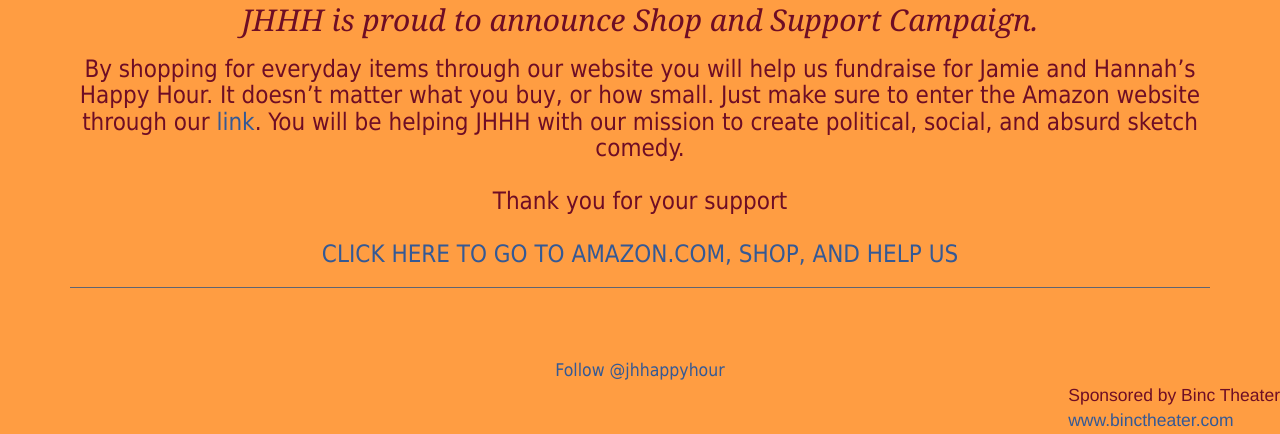
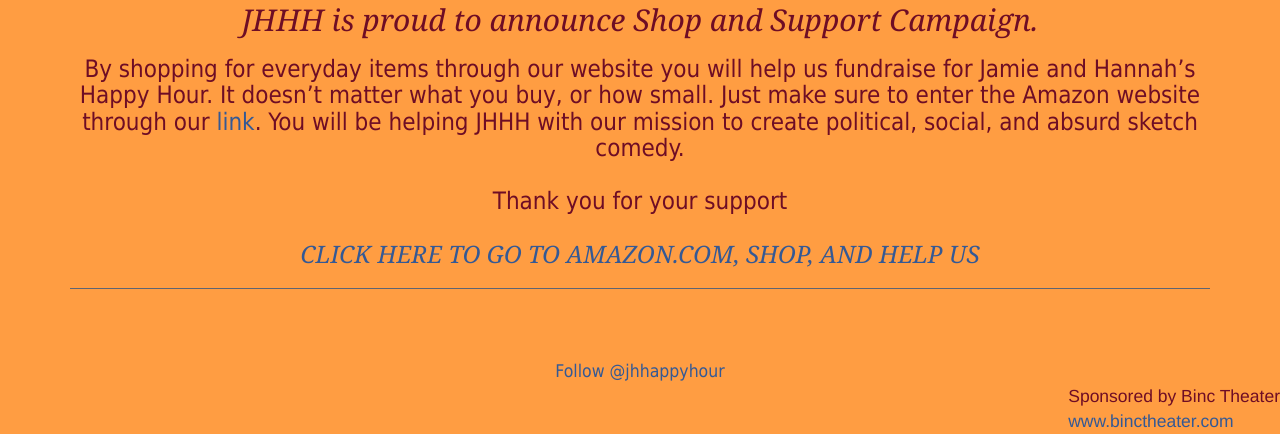
Before and after one commit to jonalf/jhhh-site, a Flask app: page /support.html in a window 1280 px wide. Shown: the part 569-1003 px from the top of the page. Run offline with Flask 2, Linux system fonts and the light colour scheme; some libraries are stand-ins or nearby versions.

Commit message:
updated support page

```diff
--- a/jhh/templates/support.html
+++ b/jhh/templates/support.html
@@ -12,7 +12,7 @@ By shopping for everyday items through our website you will help us fundraise fo
 <br>
 Thank you for your support<br>
 <br>
-<a href="http://amzn.to/2n1vIjx">CLICK HERE TO GO TO AMAZON.COM, SHOP, AND HELP US</a>
+<a href="http://amzn.to/2n1vIjx" class="quote">CLICK HERE TO GO TO AMAZON.COM, SHOP, AND HELP US</a>
 </h3>
 </div>
 <hr>
```
